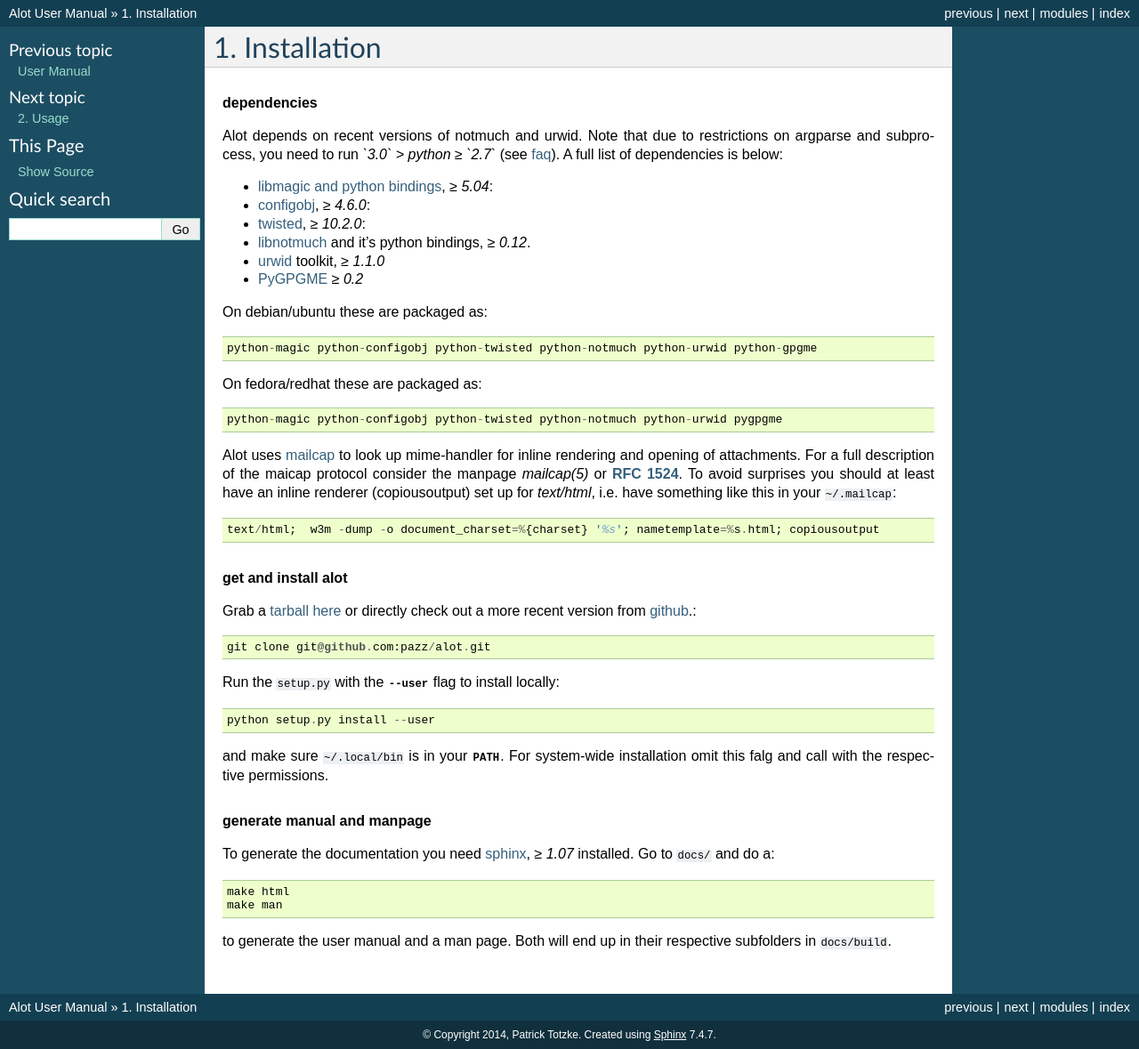
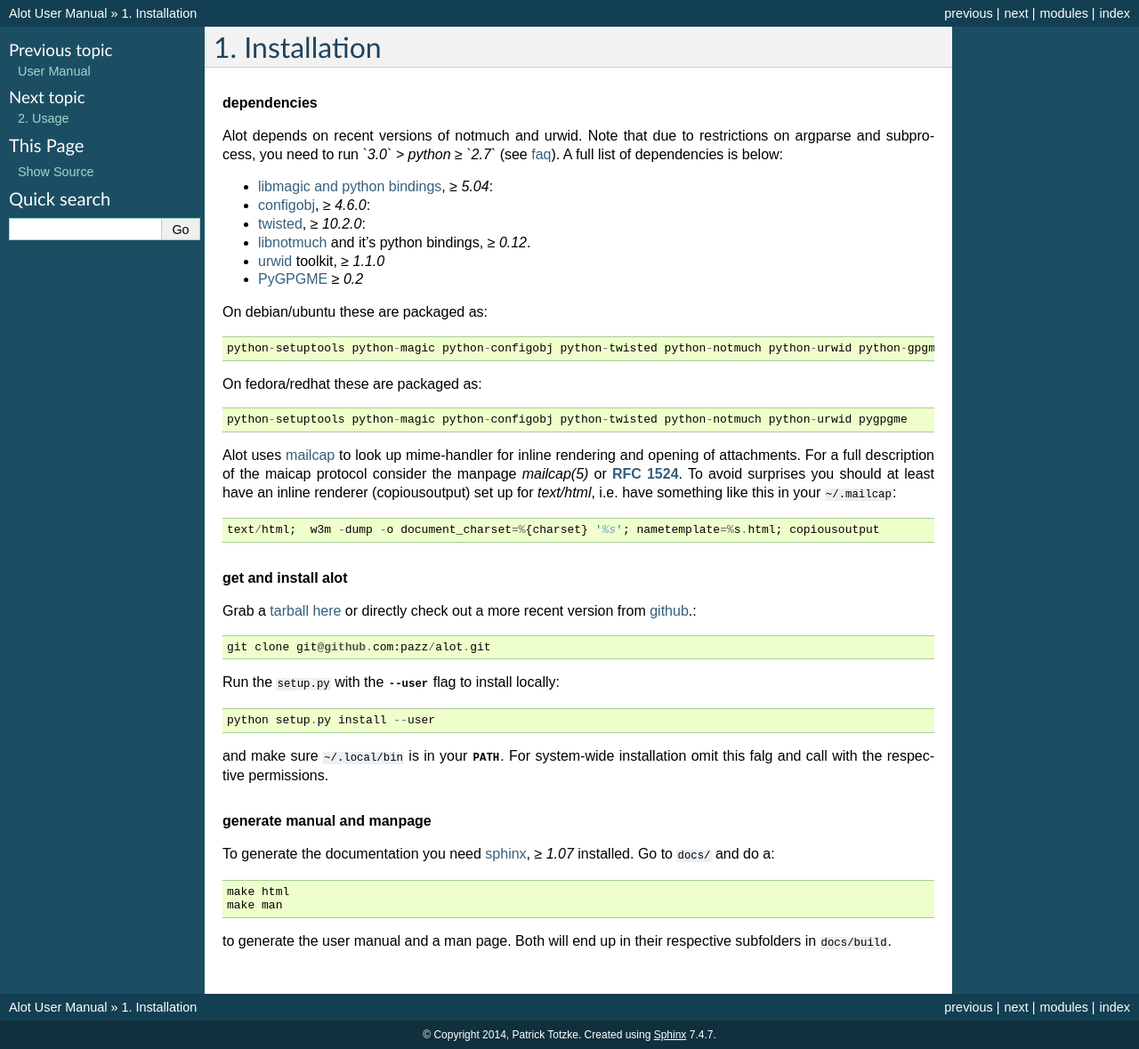
Before and after one commit to pazz/alot, a Sphinx documentation site: the page built from docs/source/installation.rst, in a window 1280 px wide. Shown: the whole page at 89% size. Built offline with Sphinx 7.4.7, drawn with Linux system fonts in a browser that asks for light colours.

Commit message:
add python-setuptools

```diff
--- a/docs/source/installation.rst
+++ b/docs/source/installation.rst
@@ -16,11 +16,11 @@
 
 On debian/ubuntu these are packaged as::
 
-  python-magic python-configobj python-twisted python-notmuch python-urwid python-gpgme
+  python-setuptools python-magic python-configobj python-twisted python-notmuch python-urwid python-gpgme
 
 On fedora/redhat these are packaged as::
 
-  python-magic python-configobj python-twisted python-notmuch python-urwid pygpgme
+  python-setuptools python-magic python-configobj python-twisted python-notmuch python-urwid pygpgme
 
 Alot uses `mailcap <http://en.wikipedia.org/wiki/Mailcap>`_ to look up mime-handler for inline
 rendering and opening of attachments.  For a full description of the maicap protocol consider the
```
